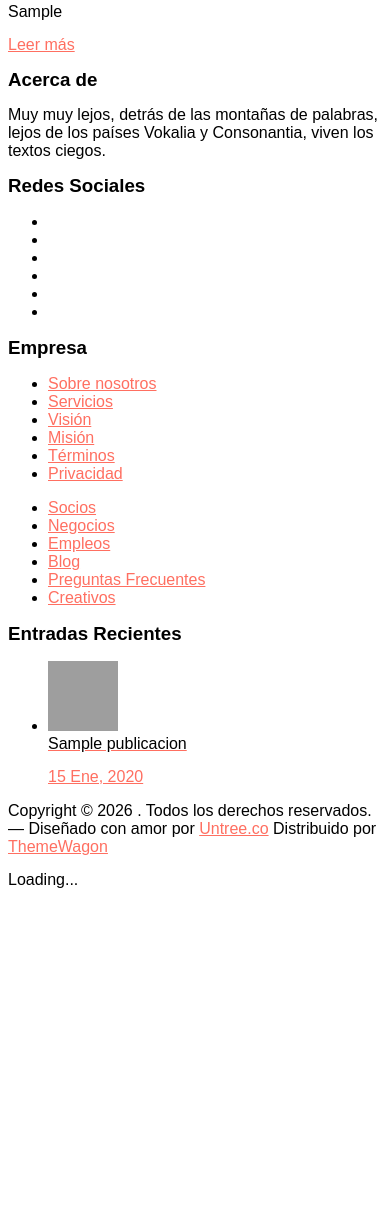
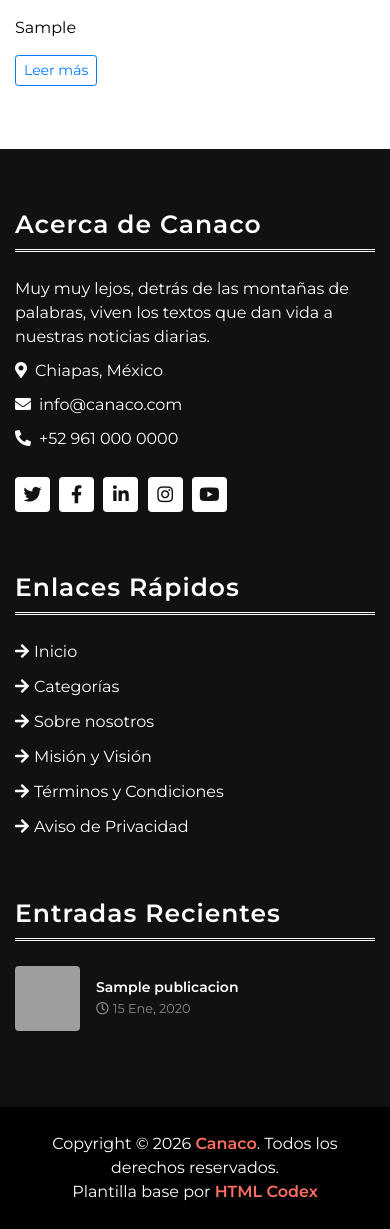
Before and after one commit to gsuss17/canaco, a Django app: page /categoria/ in a window 390 px wide. Shown: the part 701-1930 px from the top of the page. Before the commit the page ends 1589 px from the top, so only its background shows below. Run offline with Django 4.2, Linux system fonts and the light colour scheme; tables that the repository leaves empty hold one stand-in row (values such as "Sample post"); some libraries are stand-ins or nearby versions; grey boxes are pictures that could not be loaded.

Commit message:
Refactor: Basic Structure

```diff
--- a/home/templates/partials/base.html
+++ b/home/templates/partials/base.html
@@ -2,52 +2,54 @@
 <!DOCTYPE html>
 <html lang="es">
     <head>
-        <meta charset="utf-8" />
-        <meta name="viewport" content="width=device-width, initial-scale=1" />
-        <meta name="author" content="Untree.co" />
-        <link rel="shortcut icon" href="{% static 'favicon.png' %}" />
-        <meta name="description" content="Blog Canaco" />
-        <meta name="keywords" content="blog, django, bootstrap" />
-        <link rel="preconnect" href="https://fonts.googleapis.com" />
-        <link rel="preconnect" href="https://fonts.gstatic.com" crossorigin />
-        <link
-            href="https://fonts.googleapis.com/css2?family=Work+Sans:wght@400;600;700&display=swap"
-            rel="stylesheet"
-        />
-        <link rel="stylesheet" href="{% static 'fonts/icomoon/style.css' %}" />
-        <link rel="stylesheet" href="{% static 'fonts/flaticon/font/flaticon.css' %}" />
-        <link
-            rel="stylesheet"
-            href="https://cdn.jsdelivr.net/npm/bootstrap-icons@1.8.1/font/bootstrap-icons.css"
-        />
-        <link rel="stylesheet" href="{% static 'css/tiny-slider.css' %}" />
-        <link rel="stylesheet" href="{% static 'css/aos.css' %}" />
-        <link rel="stylesheet" href="{% static 'css/glightbox.min.css' %}" />
-        <link rel="stylesheet" href="{% static 'css/style.css' %}" />
-        <link rel="stylesheet" href="{% static 'css/flatpickr.min.css' %}" />
+        <meta charset="utf-8">
         <title>{% block title %}Canaco{% endblock title %}</title>
+        <meta content="width=device-width, initial-scale=1.0" name="viewport">
+        <meta content="blog, django, canaco" name="keywords">
+        <meta content="Blog Canaco" name="description">
+
+        <!-- Favicon -->
+        <link href="{% static 'img/favicon.ico' %}" rel="icon">
+
+        <!-- Google Fonts -->
+        <link href="https://fonts.googleapis.com/css?family=Montserrat:400,600&display=swap" rel="stylesheet">
+
+        <!-- CSS Libraries -->
+        <link href="https://stackpath.bootstrapcdn.com/bootstrap/4.4.1/css/bootstrap.min.css" rel="stylesheet">
+        <link href="https://cdnjs.cloudflare.com/ajax/libs/font-awesome/5.10.0/css/all.min.css" rel="stylesheet">
+        <link href="{% static 'lib/slick/slick.css' %}" rel="stylesheet">
+        <link href="{% static 'lib/slick/slick-theme.css' %}" rel="stylesheet">
+
+        <!-- Template Stylesheet -->
+        <link href="{% static 'css/style.css' %}" rel="stylesheet">
+
+        {% block extra_css %}{% endblock extra_css %}
     </head>
+
     <body>
+        <!-- Header (Top Bar, Brand y Navbar) -->
         {% include 'partials/header.html' %}
 
-        {% block content %}{% endblock content %}
+        <!-- Contenido principal -->
+        <main>
+            {% block content %}{% endblock content %}
+        </main>
 
+        <!-- Footer -->
         {% include 'partials/footer.html' %}
 
-        <div id="overlayer"></div>
-        <div class="loader">
-            <div class="spinner-border text-primary" role="status">
-                <span class="visually-hidden">Loading...</span>
-            </div>
-        </div>
+        <!-- Back to Top -->
+        <a href="#" class="back-to-top"><i class="fa fa-chevron-up"></i></a>
 
-        <script src="{% static 'js/bootstrap.bundle.min.js' %}"></script>
-        <script src="{% static 'js/tiny-slider.js' %}"></script>
-        <script src="{% static 'js/flatpickr.min.js' %}"></script>
-        <script src="{% static 'js/aos.js' %}"></script>
-        <script src="{% static 'js/glightbox.min.js' %}"></script>
-        <script src="{% static 'js/navbar.js' %}"></script>
-        <script src="{% static 'js/counter.js' %}"></script>
-        <script src="{% static 'js/custom.js' %}"></script>
+        <!-- JavaScript Libraries -->
+        <script src="https://code.jquery.com/jquery-3.4.1.min.js"></script>
+        <script src="https://stackpath.bootstrapcdn.com/bootstrap/4.4.1/js/bootstrap.bundle.min.js"></script>
+        <script src="{% static 'lib/easing/easing.min.js' %}"></script>
+        <script src="{% static 'lib/slick/slick.min.js' %}"></script>
+
+        <!-- Template Javascript -->
+        <script src="{% static 'js/main.js' %}"></script>
+
+        {% block extra_js %}{% endblock extra_js %}
     </body>
 </html>
--- a/home/templates/partials/footer.html
+++ b/home/templates/partials/footer.html
@@ -1,133 +1,93 @@
 {% load static %}
 
-<footer class="site-footer">
+<!-- Footer Start -->
+<div class="footer">
     <div class="container">
         <div class="row">
-            <div class="col-lg-4">
-                <div class="widget">
-                    <h3 class="mb-4">Acerca de</h3>
-                    <p>
-                        Muy muy lejos, detrás de las montañas de palabras, lejos de los países
-                        Vokalia y Consonantia, viven los textos ciegos.
-                    </p>
+            <!-- Acerca de -->
+            <div class="col-lg-3 col-md-6">
+                <div class="footer-widget">
+                    <h3 class="title">Acerca de Canaco</h3>
+                    <div class="contact-info">
+                        <p>
+                            Muy muy lejos, detrás de las montañas de palabras, viven los textos que dan vida a nuestras noticias diarias.
+                        </p>
+                        <p><i class="fa fa-map-marker-alt mr-2"></i>Chiapas, México</p>
+                        <p><i class="fa fa-envelope mr-2"></i>info@canaco.com</p>
+                        <p><i class="fa fa-phone-alt mr-2"></i>+52 961 000 0000</p>
+                        <div class="social mt-3">
+                            <a href="#"><i class="fab fa-twitter"></i></a>
+                            <a href="#"><i class="fab fa-facebook-f"></i></a>
+                            <a href="#"><i class="fab fa-linkedin-in"></i></a>
+                            <a href="#"><i class="fab fa-instagram"></i></a>
+                            <a href="#"><i class="fab fa-youtube"></i></a>
+                        </div>
+                    </div>
                 </div>
-                <!-- /.widget -->
-                <div class="widget">
-                    <h3>Redes Sociales</h3>
-                    <ul class="list-unstyled social">
-                        <li>
-                            <a href="#"><span class="icon-instagram"></span></a>
-                        </li>
-                        <li>
-                            <a href="#"><span class="icon-twitter"></span></a>
-                        </li>
-                        <li>
-                            <a href="#"><span class="icon-facebook"></span></a>
-                        </li>
-                        <li>
-                            <a href="#"><span class="icon-linkedin"></span></a>
-                        </li>
-                        <li>
-                            <a href="#"><span class="icon-pinterest"></span></a>
-                        </li>
-                        <li>
-                            <a href="#"><span class="icon-dribbble"></span></a>
-                        </li>
+            </div>
+
+            <!-- Enlaces útiles -->
+            <div class="col-lg-3 col-md-6">
+                <div class="footer-widget">
+                    <h3 class="title">Enlaces Rápidos</h3>
+                    <ul>
+                        <li><a href="{% url 'home:index' %}">Inicio</a></li>
+                        <li><a href="{% url 'home:categoria' %}">Categorías</a></li>
+                        <li><a href="#">Sobre nosotros</a></li>
+                        <li><a href="#">Misión y Visión</a></li>
+                        <li><a href="#">Términos y Condiciones</a></li>
+                        <li><a href="#">Aviso de Privacidad</a></li>
                     </ul>
                 </div>
-                <!-- /.widget -->
             </div>
-            <!-- /.col-lg-4 -->
 
-            <div class="col-lg-4 ps-lg-5">
-                <div class="widget">
-                    <h3 class="mb-4">Empresa</h3>
-                    <ul class="list-unstyled float-start links">
-                        <li><a href="#">Sobre nosotros</a></li>
-                        <li><a href="#">Servicios</a></li>
-                        <li><a href="#">Visión</a></li>
-                        <li><a href="#">Misión</a></li>
-                        <li><a href="#">Términos</a></li>
-                        <li><a href="#">Privacidad</a></li>
-                    </ul>
-                    <ul class="list-unstyled float-start links">
-                        <li><a href="#">Socios</a></li>
-                        <li><a href="#">Negocios</a></li>
-                        <li><a href="#">Empleos</a></li>
-                        <li><a href="#">Blog</a></li>
-                        <li><a href="#">Preguntas Frecuentes</a></li>
-                        <li><a href="#">Creativos</a></li>
-                    </ul>
-                </div>
-                <!-- /.widget -->
-            </div>
-            <!-- /.col-lg-4 -->
-
-            <div class="col-lg-4">
-                <div class="widget">
-                    <h3 class="mb-4">Entradas Recientes</h3>
-                    <div class="post-entry-footer">
-                        <ul>
-                            {% for noticia in global_recientes %}
-                                <li>
-                                    <a href="{% url 'home:noticia_detalle' noticia.id %}">
+            <!-- Entradas Recientes -->
+            <div class="col-lg-6 col-md-12">
+                <div class="footer-widget">
+                    <h3 class="title">Entradas Recientes</h3>
+                    <div class="row">
+                        {% for noticia in global_recientes|slice:":4" %}
+                            <div class="col-md-6 mb-3">
+                                <div class="d-flex align-items-center">
+                                    <a href="{% url 'home:noticia_detalle' noticia.id %}" class="flex-shrink-0 mr-3">
                                         {% if noticia.imagen_portada %}
-                                            <img
-                                                src="{{ noticia.imagen_portada.display_url }}"
-                                                alt="{{ noticia.titulo }}"
-                                                class="me-4 rounded"
-                                                style="width: 70px; height: 70px; object-fit: cover;"
-                                            />
+                                            <img src="{{ noticia.imagen_portada.display_url }}" alt="{{ noticia.titulo }}" class="rounded" style="width: 65px; height: 65px; object-fit: cover;">
                                         {% else %}
-                                            <img
-                                                src="{% static 'images/img_1_sq.jpg' %}"
-                                                alt="{{ noticia.titulo }}"
-                                                class="me-4 rounded"
-                                                style="width: 70px; height: 70px; object-fit: cover;"
-                                            />
+                                            <img src="{% static 'img/news-350x223-1.jpg' %}" alt="{{ noticia.titulo }}" class="rounded" style="width: 65px; height: 65px; object-fit: cover;">
                                         {% endif %}
-                                        <div class="text">
-                                            <h4>{{ noticia.titulo }}</h4>
-                                            <div class="post-meta">
-                                                <span class="mr-2">{{ noticia.createdat|date:"d M, Y" }}</span>
-                                            </div>
-                                        </div>
                                     </a>
-                                </li>
-                            {% empty %}
-                                <li><span class="text-white-50">No hay noticias recientes.</span></li>
-                            {% endfor %}
-                        </ul>
+                                    <div>
+                                        <a href="{% url 'home:noticia_detalle' noticia.id %}" class="text-white font-weight-bold d-block" style="font-size: 14px; line-height: 1.3;">
+                                            {{ noticia.titulo|truncatechars:45 }}
+                                        </a>
+                                        <small class="text-white-50"><i class="far fa-clock mr-1"></i>{{ noticia.createdat|date:"d M, Y" }}</small>
+                                    </div>
+                                </div>
+                            </div>
+                        {% empty %}
+                            <div class="col-12">
+                                <p class="text-white-50">No hay noticias recientes.</p>
+                            </div>
+                        {% endfor %}
                     </div>
                 </div>
-                <!-- /.widget -->
-            </div>
-            <!-- /.col-lg-4 -->
-        </div>
-        <!-- /.row -->
-
-        <div class="row mt-5">
-            <div class="col-12 text-center">
-                <!--
-                **==========
-                NOTE:
-                Please don't remove this copyright link unless you buy the license here
-                https://untree.co/license/
-                **==========
-                -->
-                <p>
-                    Copyright &copy;
-                    <script>
-                        document.write(new Date().getFullYear());
-                    </script>
-                    . Todos los derechos reservados. &mdash; Diseñado con amor por
-                    <a href="https://untree.co">Untree.co</a> Distribuido por
-                    <a href="https://themewagon.com">ThemeWagon</a>
-                    <!-- License information: https://untree.co/license/ -->
-                </p>
             </div>
         </div>
     </div>
-    <!-- /.container -->
-</footer>
-<!-- /.site-footer -->
+</div>
+<!-- Footer End -->
+
+<!-- Footer Bottom Start -->
+<div class="footer-bottom">
+    <div class="container">
+        <div class="row">
+            <div class="col-md-6 copyright">
+                <p>Copyright &copy; <script>document.write(new Date().getFullYear());</script> <a href="{% url 'home:index' %}">Canaco</a>. Todos los derechos reservados.</p>
+            </div>
+            <div class="col-md-6 template-by text-md-right">
+                <p>Plantilla base por <a href="https://htmlcodex.com" target="_blank" rel="noopener">HTML Codex</a></p>
+            </div>
+        </div>
+    </div>
+</div>
+<!-- Footer Bottom End -->
--- a/home/templates/partials/header.html
+++ b/home/templates/partials/header.html
@@ -1,79 +1,117 @@
 {% load static %}
 
-<div class="site-mobile-menu site-navbar-target">
-    <div class="site-mobile-menu-header">
-        <div class="site-mobile-menu-close">
-            <span class="icofont-close js-menu-toggle"></span>
-        </div>
-    </div>
-    <div class="site-mobile-menu-body"></div>
-</div>
-
-<nav class="site-nav">
+<!-- Top Bar Start -->
+<div class="top-bar">
     <div class="container">
-        <div class="menu-bg-wrap">
-            <div class="site-navigation">
-                <a href="{% url 'home:index' %}" class="logo m-0">Canaco<span class="text-primary">.</span></a>
-
-                <div class="site-navigation-center text-center">
-                    <form action="#" class="search-form d-inline-block d-lg-none">
-                        <input type="text" class="form-control" placeholder="Buscar..." />
-                        <span class="bi-search"></span>
-                    </form>
-
-                    <ul class="js-clone-nav d-none d-lg-inline-block text-start site-menu mx-auto">
-                        <li class="{% if request.resolver_match.url_name == 'index' %}active{% endif %}">
-                            <a href="{% url 'home:index' %}">Inicio</a>
-                        </li>
-
-                        <li class="has-children {% if request.resolver_match.url_name in 'categoria categoria_detalle' %}active{% endif %}">
-                            <a href="{% url 'home:categoria' %}">Categorías</a>
-                            <ul class="dropdown">
-                                <li class="{% if request.resolver_match.url_name == 'categoria' and not categoria_actual %}active{% endif %}">
-                                    <a href="{% url 'home:categoria' %}">Todas</a>
-                                </li>
-                                {% for cat in categorias_header %}
-                                    <li class="{% if categoria_actual and categoria_actual.id == cat.id %}active{% endif %}">
-                                        <a href="{% url 'home:categoria_detalle' cat.id %}">{{ cat.nombre }}</a>
-                                    </li>
-                                {% empty %}
-                                    <li><a href="#">Sin categorías</a></li>
-                                {% endfor %}
-                            </ul>
-                        </li>
-
-                        <li class="{% if request.resolver_match.url_name == 'perfil' %}active{% endif %}">
-                            <a href="{% url 'home:perfil' %}">Perfil</a>
-                        </li>
-                    </ul>
+        <div class="row align-items-center">
+            <div class="col-md-6">
+                <div class="tb-contact">
+                    <p><i class="fas fa-envelope"></i>info@canaco.com</p>
+                    <p><i class="fas fa-phone-alt"></i>+52 961 000 0000</p>
                 </div>
-
-                <div class="site-navigation-actions">
-                    <a
-                        href="#"
-                        class="burger ms-auto site-menu-toggle js-menu-toggle d-inline-block d-lg-none light"
-                    >
-                        <span></span>
-                    </a>
-
+            </div>
+            <div class="col-md-6 text-right">
+                <div class="tb-menu d-inline-flex align-items-center justify-content-end">
                     {% if request.user.is_authenticated %}
-                        <div class="d-none d-lg-flex align-items-center justify-content-end gap-2">
-                            <a href="" class="text-white"></a>
-                            <form method="post" action="{% url 'home:logout' %}">
-                                {% csrf_token %}
-                                <button type="submit" class="btn btn-sm btn-outline-light">
-                                    Cerrar sesión
-                                </button>
-                            </form>
-                        </div>
+                        <a href="{% url 'home:perfil' %}"><i class="fas fa-user mr-1"></i> Mi Perfil</a>
+                        <form method="post" action="{% url 'home:logout' %}" class="d-inline ml-2">
+                            {% csrf_token %}
+                            <button type="submit" class="btn btn-sm btn-outline-light text-white p-0 border-0 bg-transparent" style="cursor: pointer;">
+                                <i class="fas fa-sign-out-alt mr-1"></i> Cerrar sesión
+                            </button>
+                        </form>
                     {% else %}
-                        <div class="d-none d-lg-flex align-items-center justify-content-end gap-2">
-                            <a href="{% url 'home:login' %}" class="text-white">Iniciar sesión</a>
-                            <a href="{% url 'home:sign_up' %}" class="btn btn-sm btn-outline-light">Registro</a>
-                        </div>
+                        <a href="{% url 'home:login' %}"><i class="fas fa-sign-in-alt mr-1"></i> Iniciar sesión</a>
+                        <a href="{% url 'home:sign_up' %}"><i class="fas fa-user-plus mr-1"></i> Registro</a>
                     {% endif %}
                 </div>
             </div>
         </div>
     </div>
-</nav>
+</div>
+<!-- Top Bar End -->
+
+<!-- Brand Start -->
+<div class="brand">
+    <div class="container">
+        <div class="row align-items-center">
+            <div class="col-lg-3 col-md-4">
+                <div class="b-logo">
+                    <a href="{% url 'home:index' %}">
+                        <h2 class="m-0 font-weight-bold text-danger">Canaco<span class="text-dark">.</span></h2>
+                    </a>
+                </div>
+            </div>
+            <div class="col-lg-6 col-md-4">
+                <div class="b-ads">
+                    <!-- Espacio opcional para banner publicitario -->
+                </div>
+            </div>
+            <div class="col-lg-3 col-md-4">
+                <div class="b-search">
+                    <form action="#" method="get">
+                        <input type="text" name="q" placeholder="Buscar...">
+                        <button type="submit"><i class="fa fa-search"></i></button>
+                    </form>
+                </div>
+            </div>
+        </div>
+    </div>
+</div>
+<!-- Brand End -->
+
+<!-- Nav Bar Start -->
+<div class="nav-bar">
+    <div class="container">
+        <nav class="navbar navbar-expand-md bg-dark navbar-dark">
+            <a href="{% url 'home:index' %}" class="navbar-brand">MENÚ</a>
+            <button type="button" class="navbar-toggler" data-toggle="collapse" data-target="#navbarCollapse">
+                <span class="navbar-toggler-icon"></span>
+            </button>
+
+            <div class="collapse navbar-collapse justify-content-between" id="navbarCollapse">
+                <div class="navbar-nav mr-auto">
+                    <a href="{% url 'home:index' %}" class="nav-item nav-link {% if request.resolver_match.url_name == 'index' %}active{% endif %}">
+                        Inicio
+                    </a>
+
+                    <!-- Dropdown Categorías -->
+                    <div class="nav-item dropdown">
+                        <a href="{% url 'home:categoria' %}" class="nav-link dropdown-toggle {% if request.resolver_match.url_name in 'categoria categoria_detalle' %}active{% endif %}" data-toggle="dropdown">
+                            Categorías
+                        </a>
+                        <div class="dropdown-menu">
+                            <a href="{% url 'home:categoria' %}" class="dropdown-item {% if request.resolver_match.url_name == 'categoria' and not categoria_actual %}active{% endif %}">
+                                Todas
+                            </a>
+                            <div class="dropdown-divider"></div>
+                            {% for cat in categorias_header %}
+                                <a href="{% url 'home:categoria_detalle' cat.id %}" class="dropdown-item {% if categoria_actual and categoria_actual.id == cat.id %}active{% endif %}">
+                                    {{ cat.nombre }}
+                                </a>
+                            {% empty %}
+                                <span class="dropdown-item text-muted">Sin categorías</span>
+                            {% endfor %}
+                        </div>
+                    </div>
+
+                    {% if request.user.is_authenticated %}
+                        <a href="{% url 'home:perfil' %}" class="nav-item nav-link {% if request.resolver_match.url_name == 'perfil' %}active{% endif %}">
+                            Perfil
+                        </a>
+                    {% endif %}
+                </div>
+
+                <!-- Redes Sociales del Nav -->
+                <div class="social ml-auto">
+                    <a href="#"><i class="fab fa-twitter"></i></a>
+                    <a href="#"><i class="fab fa-facebook-f"></i></a>
+                    <a href="#"><i class="fab fa-linkedin-in"></i></a>
+                    <a href="#"><i class="fab fa-instagram"></i></a>
+                    <a href="#"><i class="fab fa-youtube"></i></a>
+                </div>
+            </div>
+        </nav>
+    </div>
+</div>
+<!-- Nav Bar End -->
```
Also changed, not shown: home/templates/partials/sidebar.html (+69 -37 lines), home/templates/partials/sidebar_base.html (+58 -40 lines).
